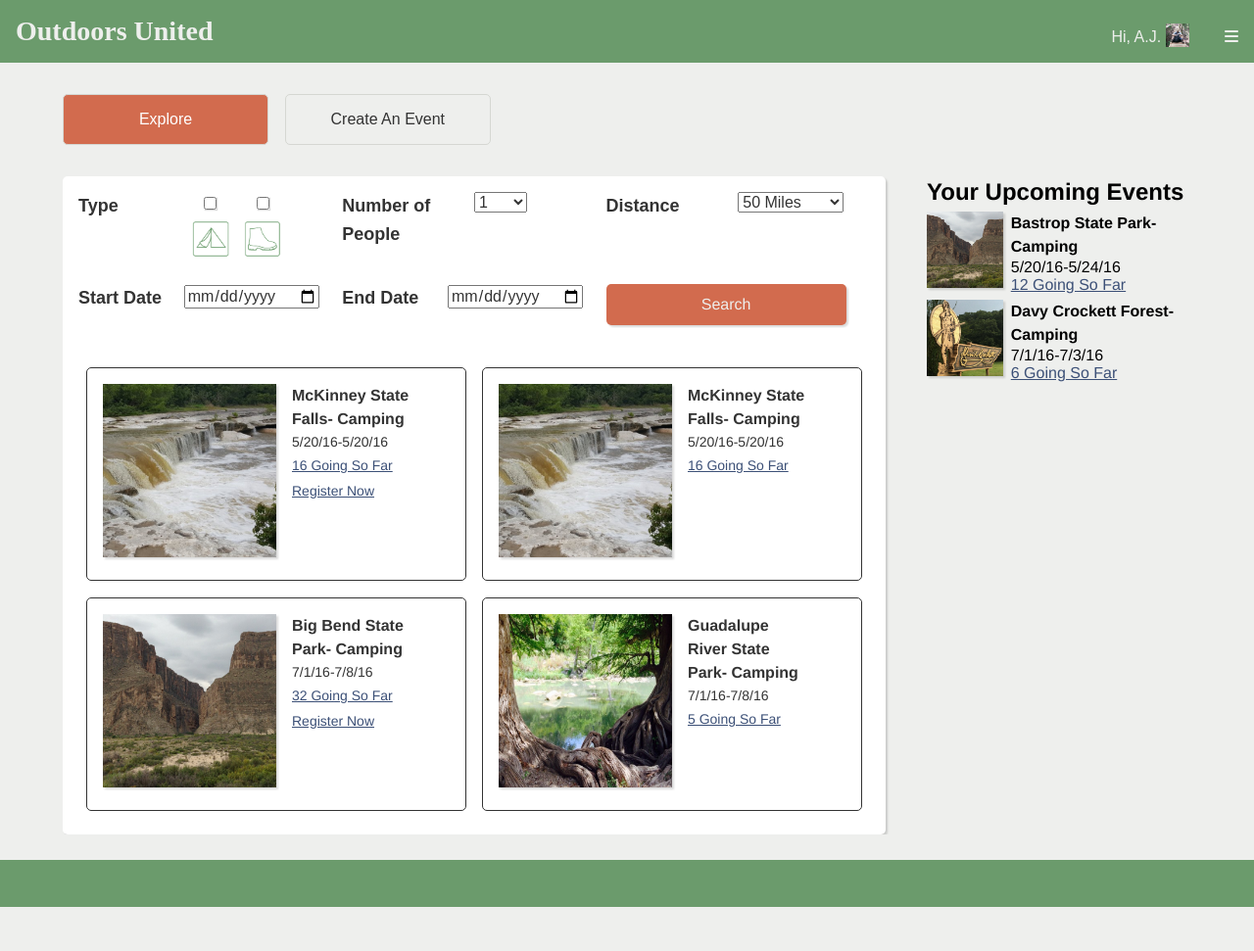
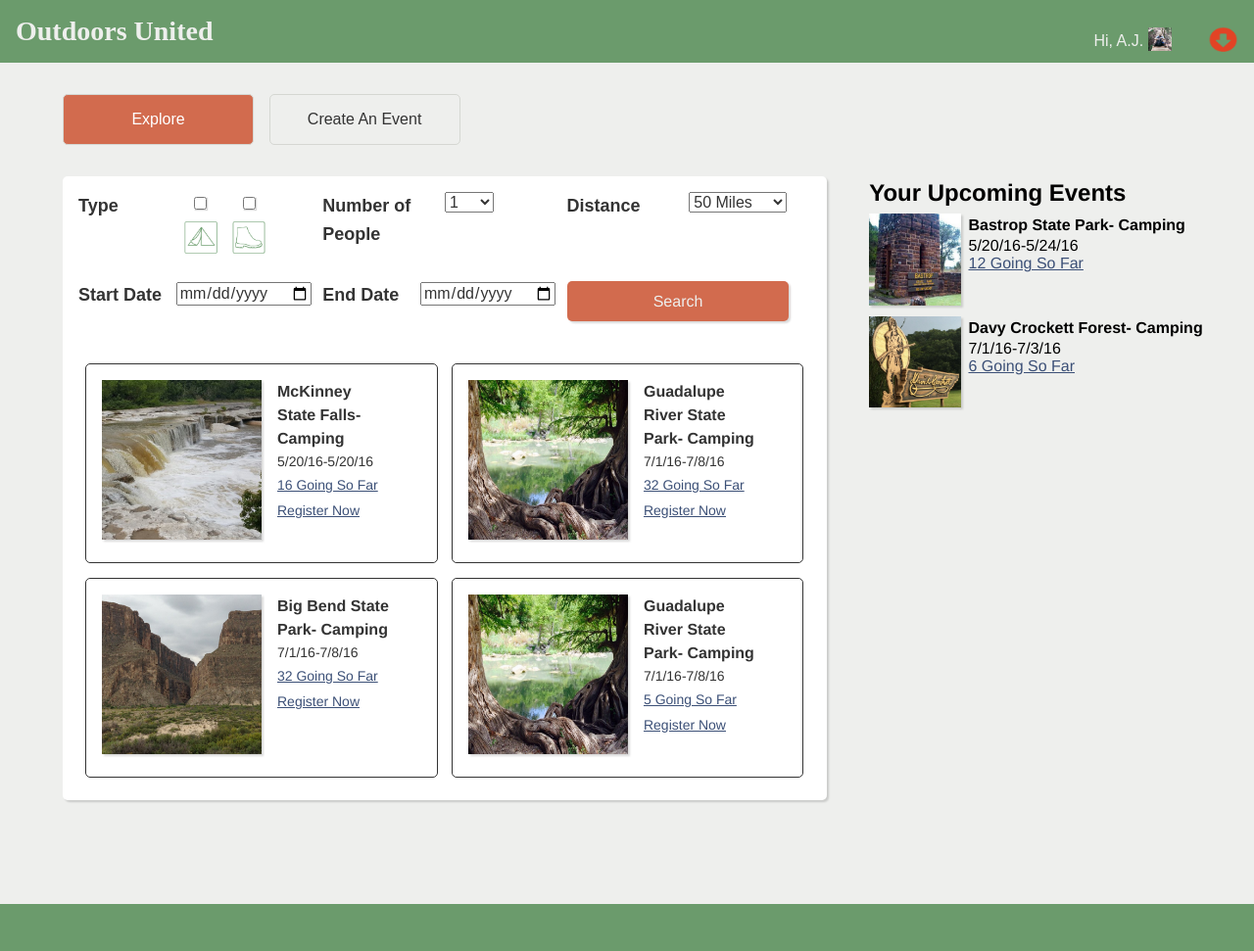
Before and after one commit to EricBlake/Outdoors-United, a Jekyll site: the page built from events.html, in a window 1280 px wide. Shown: the whole page at 98% size. Built offline with Jekyll 4.4.1, drawn with Linux system fonts in a browser that asks for light colours; nearby versions of some CDN libraries; before the commit the page ends 926 px from its top, so only the background shows below that.

Commit message:
pushing icon update for menu

```diff
--- a/_includes/header.html
+++ b/_includes/header.html
@@ -13,7 +13,7 @@
                  </div><!--nav_profile-->
 
                    <div class="toggle">
-                        <i class="fa fa-bars" aria-hidden="true"></i>
+                         <img src="images/arrow3.png">
                     </div>
             </div><!--closing nav_menu-->
 
--- a/_sass/_events.scss
+++ b/_sass/_events.scss
@@ -31,6 +31,7 @@
         clear: both;
         box-sizing: border-box;
         background-color: $background_white;
+        padding-bottom: 2%;
     } //closing tab content
         //-------------------------filter options---------------------//
         .search_option_1 {
@@ -507,7 +508,7 @@
     .upcoming_wrapper {
             background-color: $background-color;
             overflow: hidden;
-            width: 25%;
+            width: 30%;
             float: right;
             box-sizing:border-box;
             padding-top:7em;
@@ -558,7 +559,7 @@
 
 
     .tab-wrapper{
-        width: 70%;
+        width: 65%;
         margin:0 auto;
         float: left;
         margin-left:2%;;
@@ -567,6 +568,7 @@
          .tab-content {
             box-shadow: 2px 2px 2px rgba(0, 0, 0, .15);
             border-radius:5px;
+            margin-bottom:5em;
 
 
 
@@ -580,5 +582,6 @@
         max-width: 1200px;
         margin: 0 auto;
 
+
     }
 } //closing media
--- a/_sass/_layout.scss
+++ b/_sass/_layout.scss
@@ -51,8 +51,9 @@
 
                     display: inline-block;
                     vertical-align: middle;
-                    .fa {
-                        color: $background_color;
+                    img{
+                        height: 2em;
+                        width: 2em;
                     }
                     .fa:hover {
                         cursor: pointer;
--- a/events.html
+++ b/events.html
@@ -106,17 +106,22 @@ layout: page
             </div><!--closing recomended_events tag-->
 
 
+
             <div class="recomended_events">
-
               <div class="rec_img">
-              <img src="images/mckinneyfalls.png">
+              <img src="images/guadalupe.png">
               </div>
 
               <div class="rec_cont">
-              <p>McKinney State Falls- Camping</p>
-              <p>5/20/16-5/20/16</p>
-              <a href="#">16 Going So Far</a>
+              <p>Guadalupe River State Park- Camping</p>
+              <p>7/1/16-7/8/16</p>
+              <a href="#">32 Going So Far</a>
+
+              <div class="register_btn">
+                        <a href="#">Register Now</a>
               </div>
+              </div><!--closing rec_cont-->
+
 
             </div><!--closing recomended_events tag-->
 
@@ -148,6 +153,9 @@ layout: page
               <p>Guadalupe River State Park- Camping</p>
               <p>7/1/16-7/8/16</p>
               <a href="#">5 Going So Far</a>
+              <div class="register_btn">
+                    <a href="#">Register Now</a>
+                </div>
               </div>
 
 
@@ -261,7 +269,7 @@ layout: page
                              <h2>Your Upcoming Events</h2>
                             <div class="upcoming_events">
                                 <div class="upcoming_img">
-                                     <img src="images/bigbend.png">
+                                     <img src="images/bastrop.png">
                                 </div>
                                 <div class="upcoming_cont">
                                     <p>Bastrop State Park- Camping</p>
@@ -293,5 +301,5 @@ layout: page
 
             </div><!--closing event_side-->
 
-
+          <div style="clear: both"></div>
         </div><!--closing event_wrapper-->
```
Also changed, not shown: images/arrow.png (added), images/arrow2.png (added), images/arrow3.png (added).
